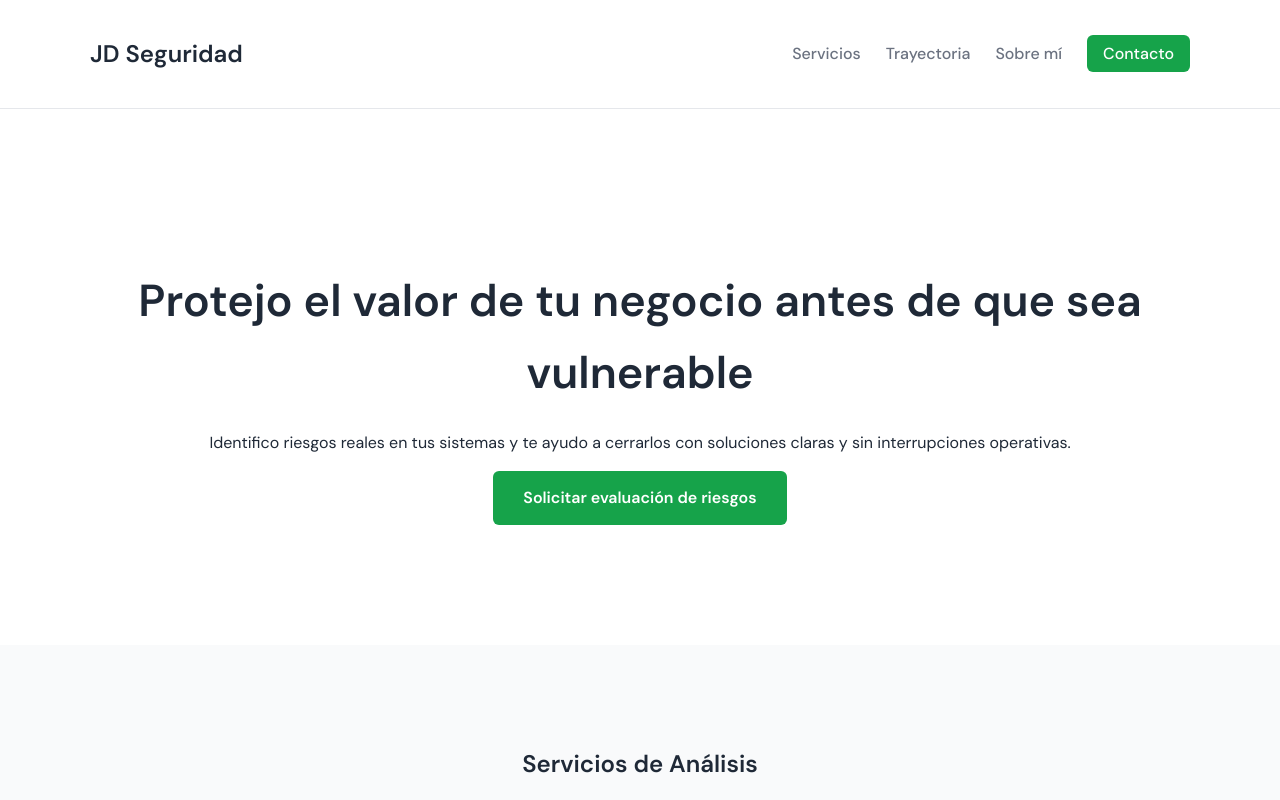
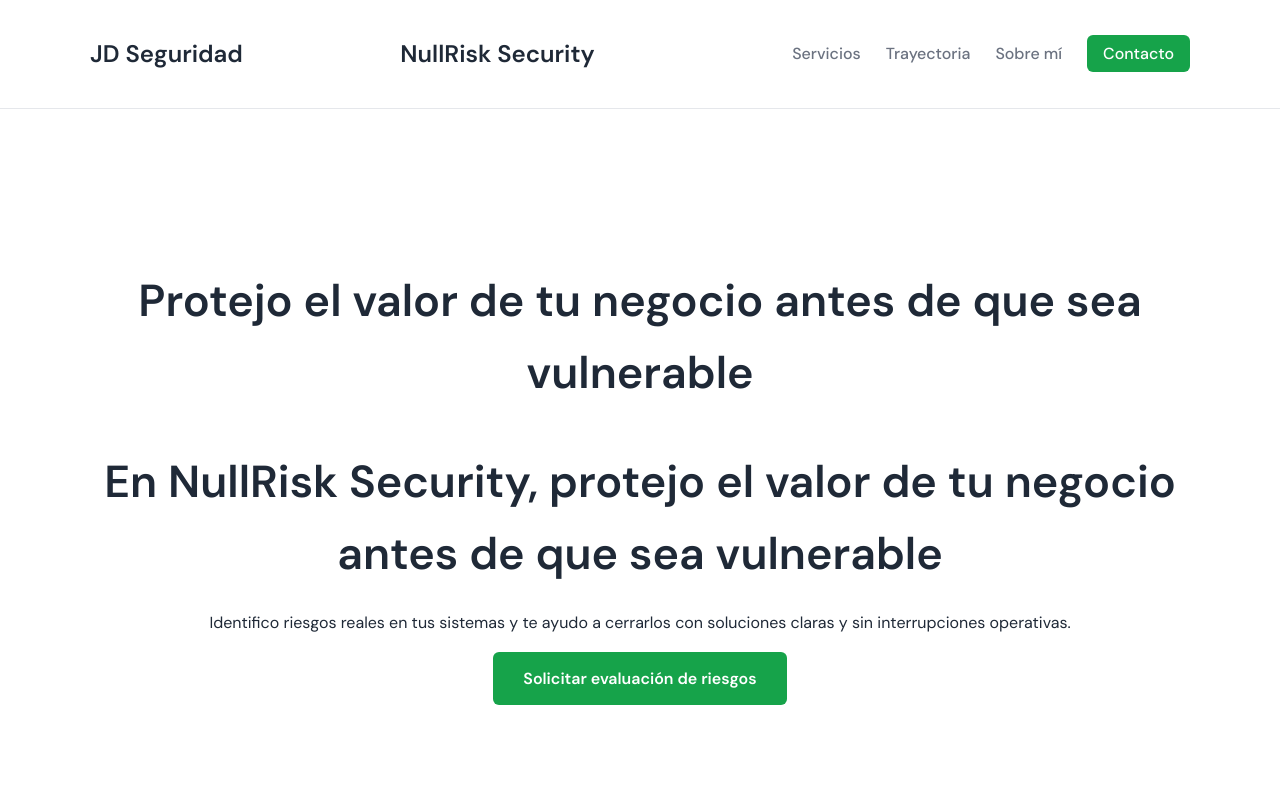
Before and after one commit to Cronherjor/NullRisk-Security, a website: page index.html in a window 1280 px wide. Shown: the top 800 px of the page. Drawn offline with nearby package versions, Linux system fonts and the light colour scheme.

Commit message:
Update index.html
cambio de nombre a NullRisk Security

```diff
--- a/index.html
+++ b/index.html
@@ -3,7 +3,11 @@
 <head>
   <meta charset="UTF-8">
   <meta name="viewport" content="width=device-width, initial-scale=1.0">
+
   <title>JD | Especialista en Seguridad para PYMES</title>
+
+  <title>NullRisk Security | Análisis de Vulnerabilidades</title>
+
   <link rel="stylesheet" href="styles.css">
   <link href="https://fonts.googleapis.com/css2?family=DM+Sans:wght@300;400;500;600&display=swap" rel="stylesheet">
 </head>
@@ -11,7 +15,11 @@
 
   <nav>
     <div class="container nav-inner">
+
       <h1>JD Seguridad</h1>
+
+      <h1>NullRisk Security</h1>
+
       <ul class="nav-links">
         <li><a href="#servicios">Servicios</a></li>
         <li><a href="#trayectoria">Trayectoria</a></li>
@@ -23,7 +31,11 @@
 
   <section class="hero fade-up">
     <div class="container">
+
       <h2>Protejo el valor de tu negocio antes de que sea vulnerable</h2>
+
+      <h2>En NullRisk Security, protejo el valor de tu negocio antes de que sea vulnerable</h2>
+
       <p>Identifico riesgos reales en tus sistemas y te ayudo a cerrarlos con soluciones claras y sin interrupciones operativas.</p>
       <a href="#contacto" class="btn">Solicitar evaluación de riesgos</a>
     </div>
@@ -126,7 +138,11 @@
       <p class="legal">
         <strong>Nota:</strong> Las evaluaciones se realizan bajo estricta autorización. Mi metodología garantiza seguridad operativa[cite: 33, 67].
       </p>
+
       <p>© 2026 JD Seguridad Informática | Analista de Vulnerabilidades</p>
+
+      <p>© 2026 NullRisk Security Seguridad Informática | Analista de Vulnerabilidades</p>
+
     </div>
   </footer>
 
```
